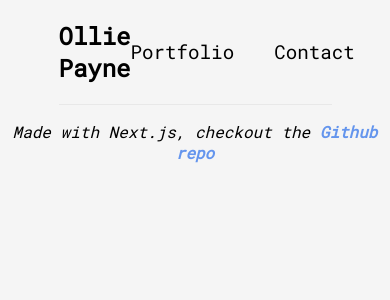
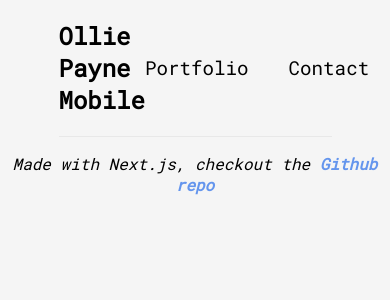
Before and after one commit to olliepayne/ollie-portfolio-rebuild, a Next.js app: page / in a window 390 px wide. Shown: the top 300 px of the page. Built offline with nearby package versions, Linux system fonts and the light colour scheme.

Commit message:
introduce responsive component rendering

```diff
--- a/components/Layout.tsx
+++ b/components/Layout.tsx
@@ -1,10 +1,30 @@
+import { useState, useEffect } from 'react'
 import Navbar from './Navbar'
+import MobileNavbar from './MobileNavbar'
 import Footer from './Footer'
 
 const Layout = ({ children }) => {
+  const [dimensions, setDimensions] = useState({ width: 0, height: 0 })
+
+  const handleResize = () => {
+    const newData = Object.assign({}, dimensions)
+    newData.width = window.innerWidth
+    newData.height = window.innerHeight
+    setDimensions(newData)
+  }
+
+  useEffect(() => {
+    handleResize()
+    window.addEventListener('resize', handleResize)
+
+    return () => {
+      window.removeEventListener('resize', handleResize)
+    }
+  }, [])
+
   return (
     <>
-      <Navbar />
+      {dimensions.width > 480 ? <Navbar /> : <MobileNavbar />}
       {children}
       <Footer />
     </>
--- /dev/null
+++ b/components/MobileNavbar.tsx
@@ -0,0 +1,18 @@
+import Link from 'next/link'
+import styles from '../styles/Navbar.module.css'
+
+const Navbar = () => {
+  return (
+    <nav className={styles.navbar}>
+      <div className={styles.title}>
+        <Link href="/"><a><h1>Ollie Payne Mobile</h1></a></Link>
+      </div>
+      <ul className={styles.navLinksList}>
+        <li><Link href="/portfolio"><a className={styles.navLink}>Portfolio</a></Link></li>
+        <li><Link href="/contact"><a className={styles.navLink}>Contact</a></Link></li>
+      </ul>
+    </nav>
+  )
+}
+
+export default Navbar
```
